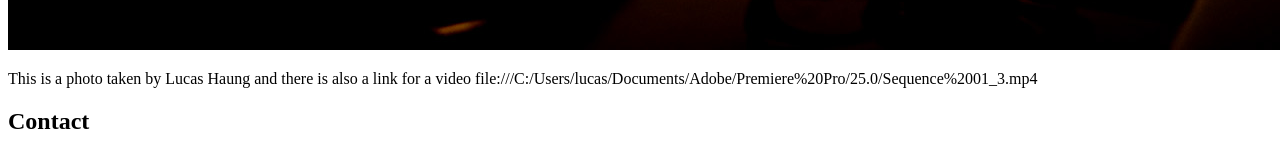
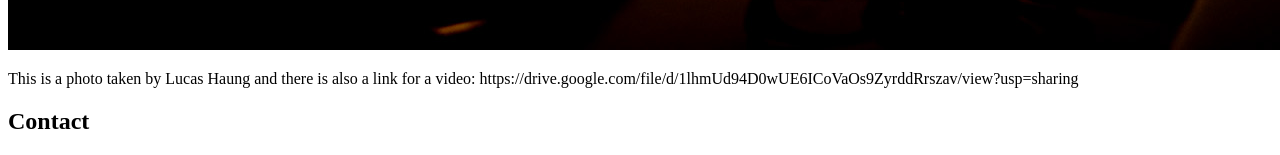
Before and after one commit to Fushen-dev/fushen, a plain HTML site: page index.html in a window 1280 px wide. Shown: the part 4505-4660 px from the top of the page. Drawn offline with Linux system fonts and the light colour scheme.

Commit message:
Update index.html

```diff
--- a/index.html
+++ b/index.html
@@ -81,7 +81,7 @@
     <article class="footer_column">
       <h3>Photo&nbsp;</h3>
       <img src="Cool.jpg" alt="" width="1365" height="2048" class="cards"/>
-      <p>This is a photo taken by Lucas Haung and there is also a link for a video file:///C:/Users/lucas/Documents/Adobe/Premiere%20Pro/25.0/Sequence%2001_3.mp4&nbsp;&nbsp; </p>
+      <p>This is a photo taken by Lucas Haung and there is also a link for a video: https://drive.google.com/file/d/1lhmUd94D0wUE6ICoVaOs9ZyrddRrszav/view?usp=sharing&nbsp;&nbsp; </p>
     </article>
   </footer>
   <!-- Footer Section -->
```
